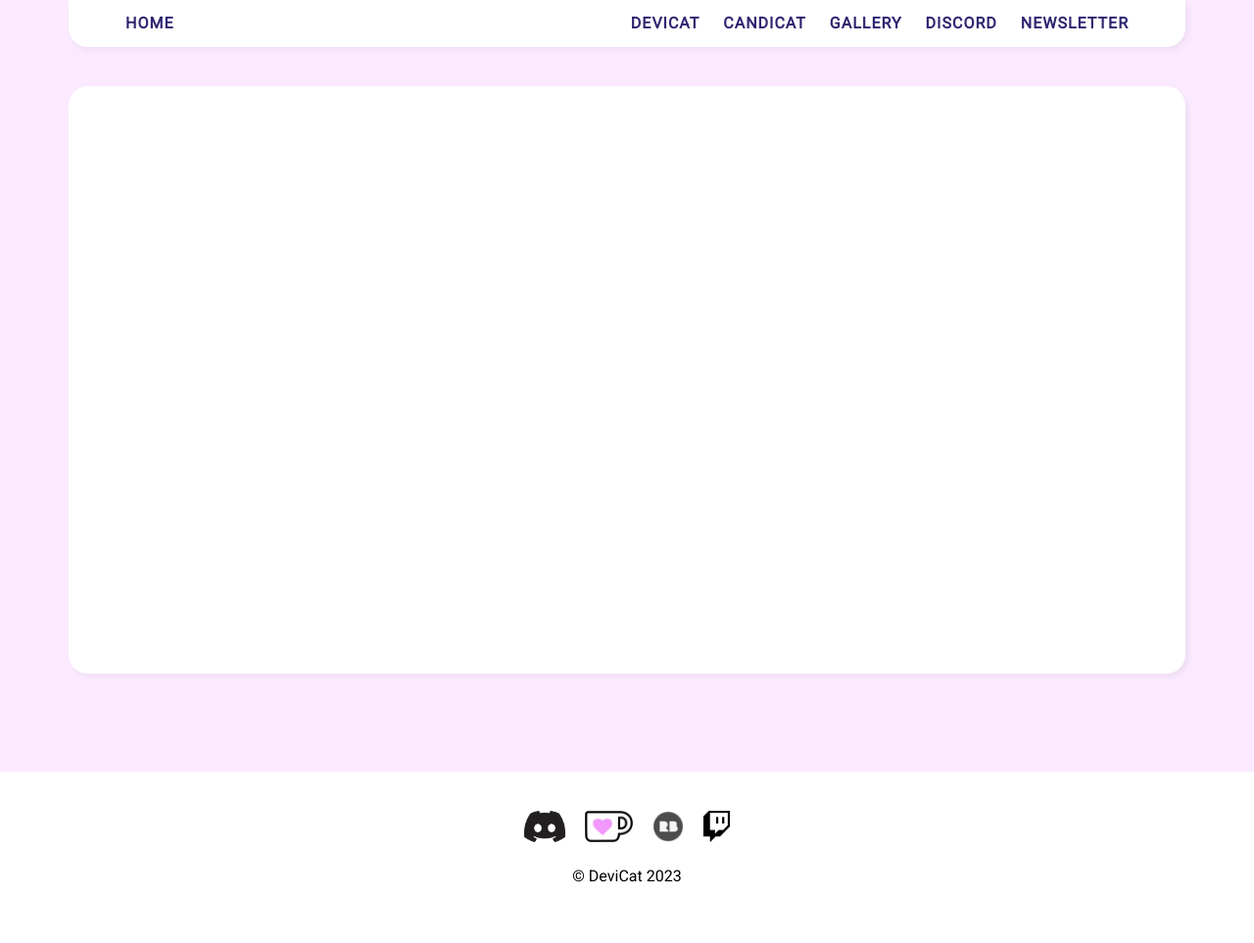
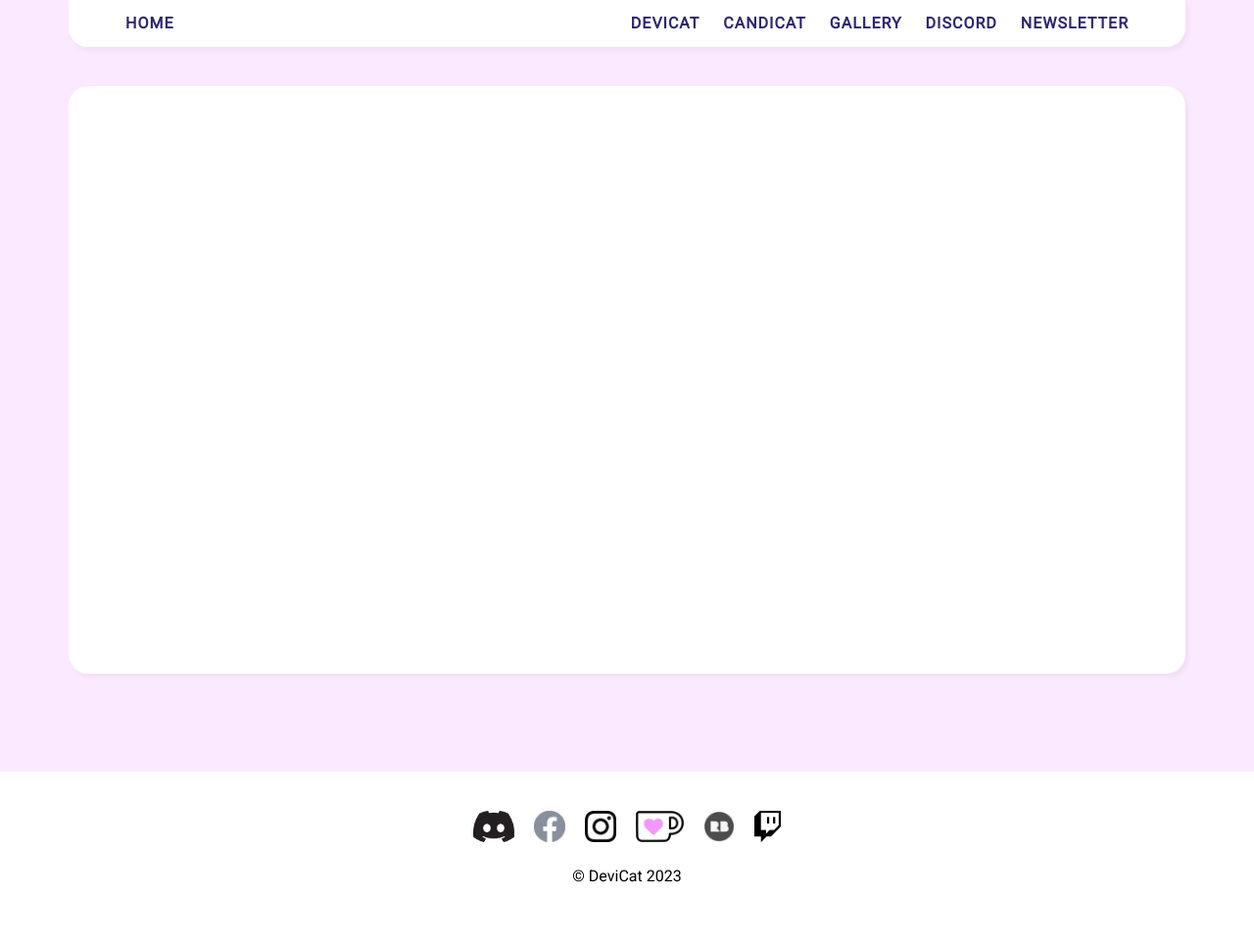
Before and after one commit to DeviCatOutlet/devicatoutlet.github.io, a Jekyll site: the page built from newsletter.md, in a window 1280 px wide. Shown: the whole page at 98% size. Built offline with Jekyll 4.4.1, drawn with Linux system fonts in a browser that asks for light colours; some web fonts are replaced; our own code applies the rules of GitHub Pages for plain Markdown files.

Commit message:
Update Footer

```diff
--- a/_layouts/default.html
+++ b/_layouts/default.html
@@ -88,7 +88,9 @@
 <footer>
   <p>
     <a href="https://www.discord.gg/devicat" title="Discord: DeviCat"><img src="/img/discordlogo.png" alt="Discord: devicat"></a>
-    <a href="https://www.ko-fi.com/devicat" title="Ko-fi: DeviCat"><img src="/img/kofilogo.png" alt="ko-fi: devicat"></a>
+    <a href="https://www.facebook.com/devicat.artist" title="Facebook: DeviCat.Artist"><img src="/img/fblogo.png" alt="Facebook: DeviCat.Artist"></a>
+    <a href="https://www.instagram.com/devicat.art" title="Instagram: DeviCat.Art"><img src="/img/iglogo.png" alt="Instagram: DeviCat.Art"></a>
+    <a href="https://www.ko-fi.com/devicat" title="Ko-fi: DeviCat"><img src="/img/kofilogo.png" alt="ko-fi: DeviCat"></a>
     <a href="https://www.redbubble.com/people/devicatoutlet/shop" title="redbubble: DeviCatOutlet"><img src="/img/redbubbleicon.png" alt="redbubble: DeviCatOutlet"></a>
     <a href="https://www.twitch.tv/devicat" title="Twitch: DeviCat"><img src="/img/twitchlogo.png" alt="Twitch: DeviCat"></a>
   </p>
```
Also changed, not shown: img/fblogo.png (added), img/iglogo.png (added).
